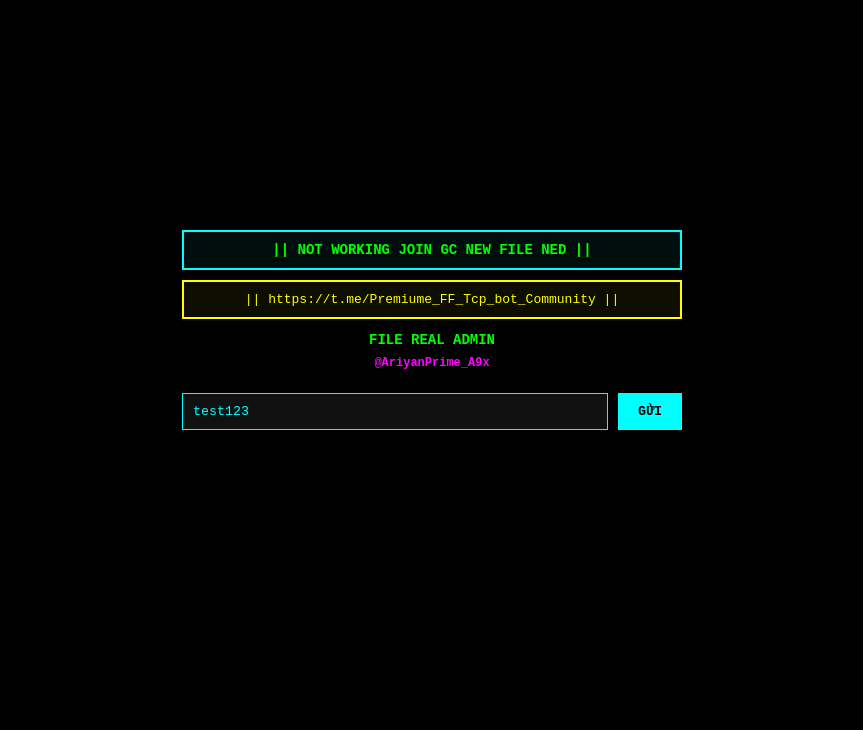
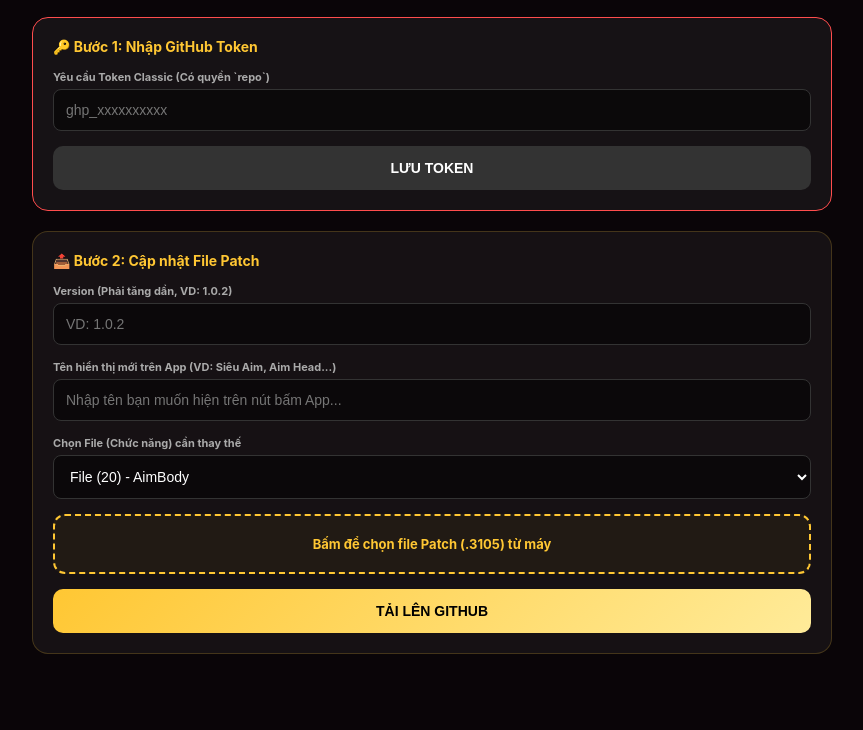
Before and after one commit to lmd140809/MinhDux, a plain HTML site: page public/index.html in a window 1280 px wide. Shown: the part 70-800 px from the top of the page, without its empty margins (208-1071 px from the left). Drawn offline with Linux system fonts and the light colour scheme.

Commit message:
Update index.html

```diff
--- a/public/index.html
+++ b/public/index.html
@@ -3,189 +3,168 @@
 <head>
 <meta charset="UTF-8">
 <meta name="viewport" content="width=device-width, initial-scale=1.0">
-  <title>FF Tool Demo</title>
+<title>MINH DUC — ADMIN PATCH SERVER</title>
 <style>
-    * { margin: 0; padding: 0; box-sizing: border-box; }
-    body {
-      background: #000;
-      font-family: 'Courier New', monospace;
-      color: #0ff;
-      min-height: 100vh;
-      display: flex;
-      align-items: center;
-      justify-content: center;
-      padding: 20px;
-    }
-    .container { width: 100%; max-width: 500px; }
+  :root { --bg: #0a0508; --card: rgba(255,255,255,0.05); --gold: #ffc733; --red: #ff4d4d; --green: #4ade80; --text: #fff; --sub: #aaa; }
+  * { box-sizing: border-box; margin: 0; padding: 0; }
+  body { font-family: -apple-system, sans-serif; background: var(--bg); color: var(--text); padding: 20px; min-height: 100vh; }
+  .container { max-width: 800px; margin: 0 auto; }
+  .header { text-align: center; margin-bottom: 20px; padding-bottom: 20px; border-bottom: 1px solid rgba(255,199,51,0.2); }
+  .header h1 { font-size: 22px; color: var(--gold); letter-spacing: 2px; text-transform: uppercase; }
 
-    /* Khung xanh trên cùng */
-    .top-box {
-      border: 2px solid #0ff;
-      padding: 10px;
-      text-align: center;
-      font-weight: bold;
-      color: #0f0;
-      font-size: 14px;
-      margin-bottom: 10px;
-      background: rgba(0, 255, 255, 0.05);
-    }
+  .card { background: var(--card); border: 1px solid rgba(255,199,51,0.2); border-radius: 16px; padding: 20px; margin-bottom: 20px; }
+  .card h2 { font-size: 14px; color: var(--gold); margin-bottom: 15px; }
+  label { display: block; font-size: 11px; color: var(--sub); margin-bottom: 5px; font-weight: bold; }
+  input[type="text"], input[type="password"], select { width: 100%; padding: 12px; background: rgba(0,0,0,0.5); border: 1px solid #333; border-radius: 8px; color: var(--text); font-size: 14px; margin-bottom: 15px; outline: none; }
+  input:focus { border-color: var(--gold); }
 
-    /* Khung vàng Telegram */
-    .tg-box {
-      border: 2px solid #ff0;
-      padding: 10px;
-      text-align: center;
-      color: #ff0;
-      font-size: 13px;
-      margin-bottom: 10px;
-      background: rgba(255, 255, 0, 0.05);
-    }
+  .file-upload { border: 2px dashed var(--gold); border-radius: 12px; padding: 20px; text-align: center; cursor: pointer; margin-bottom: 15px; background: rgba(255,199,51,0.05); }
+  .file-upload input { display: none; }
+  .file-upload p { color: var(--gold); font-size: 13px; font-weight: bold; }
 
-    /* Chữ xanh lá */
-    .green-text {
-      text-align: center;
-      color: #0f0;
-      font-weight: bold;
-      font-size: 14px;
-      margin: 10px 0;
-      line-height: 1.6;
-    }
-    .pink-text { color: #f0f; font-size: 12px; }
+  .btn { width: 100%; padding: 14px; border: none; border-radius: 10px; font-size: 14px; font-weight: bold; cursor: pointer; }
+  .btn-upload { background: linear-gradient(135deg, #ffc733, #ffeb99); color: black; }
+  .btn:hover { opacity: 0.9; }
 
-    /* Popup thông báo */
-    .popup {
-      background: rgba(0, 0, 0, 0.95);
-      border: 1px solid #333;
-      padding: 20px;
-      margin-top: 20px;
-      display: none;
-    }
-    .popup.show { display: block; }
-
-    .popup-title {
-      font-size: 24px;
-      font-weight: bold;
-      margin-bottom: 15px;
-      padding-bottom: 5px;
-      border-bottom: 3px solid;
-      display: inline-block;
-    }
-    .popup-title.success { color: #0f0; border-color: #0f0; }
-    .popup-title.error { color: #f00; border-color: #f00; }
-    .popup-title.warning { color: #ff0; border-color: #ff0; }
-
-    .popup-message {
-      color: #fff;
-      font-size: 14px;
-      line-height: 1.6;
-      margin-bottom: 20px;
-      white-space: pre-line;
-    }
-
-    .popup-btn {
-      background: #ff0;
-      color: #000;
-      border: none;
-      padding: 10px 30px;
-      font-weight: bold;
-      font-size: 14px;
-      cursor: pointer;
-      float: right;
-    }
-
-    /* Input */
-    .input-area {
-      margin-top: 20px;
-      display: flex;
-      gap: 10px;
-    }
-    .input-area input {
-      flex: 1;
-      padding: 10px;
-      background: #111;
-      border: 1px solid #0ff;
-      color: #0ff;
-      font-family: inherit;
-    }
-    .input-area button {
-      padding: 10px 20px;
-      background: #0ff;
-      color: #000;
-      border: none;
-      font-weight: bold;
-      cursor: pointer;
-      font-family: inherit;
-    }
+  .result { margin-top: 15px; padding: 15px; border-radius: 10px; font-size: 13px; display: none; white-space: pre-wrap; line-height: 1.5; }
+  .result.success { background: rgba(74,222,128,0.15); border: 1px solid var(--green); color: var(--green); display: block; }
+  .result.error { background: rgba(255,77,77,0.15); border: 1px solid var(--red); color: var(--red); display: block; }
 </style>
 </head>
 <body>
 <div class="container">
+  <div class="header"><h1>MINH DUC PATCH SERVER</h1></div>
 
-    <!-- Khung xanh trên cùng -->
-    <div class="top-box">
-      || NOT WORKING JOIN GC NEW FILE NED ||
+  <!-- BẢO MẬT TOKEN -->
+  <div class="card" style="border-color: var(--red);">
+    <h2>🔑 Bước 1: Nhập GitHub Token</h2>
+    <label>Yêu cầu Token Classic (Có quyền `repo`)</label>
+    <input type="password" id="token" placeholder="ghp_xxxxxxxxxx">
+    <button class="btn" style="background:#333; color:white;" onclick="saveToken()">LƯU TOKEN</button>
   </div>
 
-    <!-- Khung vàng Telegram -->
-    <div class="tg-box">
-      || https://t.me/Premiume_FF_Tcp_bot_Community ||
+  <!-- CẬP NHẬT PATCH -->
+  <div class="card">
+    <h2>📤 Bước 2: Cập nhật File Patch</h2>
+
+    <label>Version (Phải tăng dần, VD: 1.0.2)</label>
+    <input type="text" id="patchVersion" placeholder="VD: 1.0.2">
+
+    <label>Tên hiển thị mới trên App (VD: Siêu Aim, Aim Head...)</label>
+    <input type="text" id="patchDisplayName" placeholder="Nhập tên bạn muốn hiện trên nút bấm App...">
+
+    <label>Chọn File (Chức năng) cần thay thế</label>
+    <select id="patchFilename">
+      <option value="OGIOS File (20).3105">File (20) - AimBody</option>
+      <option value="OGIOS File (21).3105">File (21) - AimLock</option>
+      <option value="OGIOS File (22).3105">File (22) - Antiban</option>
+      <option value="OGIOS File (23).3105">File (23) - Nhẹ Tâm</option>
+      <option value="OGIOS File (30).3105">File (30) - Chức năng mới</option>
+    </select>
+
+    <div class="file-upload" onclick="document.getElementById('fileInput').click()">
+      <input type="file" id="fileInput" accept=".3105" onchange="document.getElementById('fileName').textContent = 'Đã chọn: ' + this.files[0].name">
+      <p id="fileName">Bấm để chọn file Patch (.3105) từ máy</p>
     </div>
 
-    <!-- Chữ xanh -->
-    <div class="green-text">
-      FILE REAL ADMIN<br>
-      <span class="pink-text">@AriyanPrime_A9x</span>
+    <button class="btn btn-upload" id="btnUpload" onclick="uploadPatch()">TẢI LÊN GITHUB</button>
+    <div class="result" id="resultUpload"></div>
   </div>
-
-    <!-- Input test -->
-    <div class="input-area">
-      <input id="idInput" placeholder="Nhập ID FF..." value="test123">
-      <button onclick="callApi()">GỬI</button>
-    </div>
-
-    <!-- Popup thông báo -->
-    <div id="popup" class="popup">
-      <div id="popupTitle" class="popup-title">LỖI</div>
-      <div id="popupMessage" class="popup-message">Đang tải...</div>
-      <button class="popup-btn" onclick="closePopup()">OK</button>
-      <div style="clear:both"></div>
-    </div>
-
 </div>
 
 <script>
-    async function callApi() {
-      const id = document.getElementById('idInput').value || 'test123';
-      const url = '/id?unben=' + encodeURIComponent(id);
+  const CONFIG = { owner: "lmd140809", repo: "MinhDux" };
+
+  function saveToken() {
+    localStorage.setItem('gh_token', document.getElementById('token').value.trim());
+    alert('Đã lưu Token!');
+  }
+  function getToken() { return localStorage.getItem('gh_token') || ''; }
+
+  function showResult(msg, type) {
+    const el = document.getElementById('resultUpload');
+    el.textContent = msg; el.className = `result ${type}`;
+  }
+
+  async function uploadPatch() {
+    const token = getToken();
+    const version = document.getElementById('patchVersion').value.trim();
+    const displayName = document.getElementById('patchDisplayName').value.trim();
+    const filename = document.getElementById('patchFilename').value;
+    const file = document.getElementById('fileInput').files[0];
+
+    if (!token) return showResult("❌ Vui lòng lưu Token trước!", "error");
+    if (!version || !file) return showResult("❌ Vui lòng nhập Version và chọn file!", "error");
+
+    document.getElementById('btnUpload').disabled = true;
+    showResult("⏳ Đang xử lý... Vui lòng đợi!", "success");
 
     try {
-        const res = await fetch(url);
-        const data = await res.json();
-        showPopup(data);
-      } catch (e) {
-        showPopup({
-          type: 'error',
-          title: 'LỖI',
-          message: 'Lỗi kết nối mạng\nĐăng nhập máy chủ thất bại: 500'
+      // 1. Tìm và XOÁ bản Release cũ của file này (nếu có) để tránh lỗi trùng Tag
+      const listRes = await fetch(`https://api.github.com/repos/${CONFIG.owner}/${CONFIG.repo}/releases`, {
+        headers: { 'Authorization': `token ${token}`, 'Accept': 'application/vnd.github.v3+json' }
+      });
+
+      if (!listRes.ok) throw new Error("Token không hợp lệ hoặc lỗi mạng.");
+      const releases = await listRes.json();
+
+      for (const rel of releases) {
+        const hasFile = rel.assets.some(a => a.name === filename);
+        if (hasFile) {
+          showResult(`⏳ Đang xoá bản cũ (${rel.name}) để thay thế...`, "success");
+          await fetch(`https://api.github.com/repos/${CONFIG.owner}/${CONFIG.repo}/releases/${rel.id}`, {
+            method: 'DELETE',
+            headers: { 'Authorization': `token ${token}`, 'Accept': 'application/vnd.github.v3+json' }
           });
         }
       }
 
-    function showPopup(data) {
-      const popup = document.getElementById('popup');
-      const title = document.getElementById('popupTitle');
-      const message = document.getElementById('popupMessage');
+      // 2. Tạo Release mới
+      const tagName = `patch-${version}-${Date.now()}`; // Dùng timestamp để không bao giờ trùng Tag
+      const releaseRes = await fetch(`https://api.github.com/repos/${CONFIG.owner}/${CONFIG.repo}/releases`, {
+        method: 'POST',
+        headers: {
+          'Authorization': `token ${token}`,
+          'Accept': 'application/vnd.github.v3+json',
+          'Content-Type': 'application/json'
+        },
+        body: JSON.stringify({
+          tag_name: tagName,
+          name: `Patch Update v${version}`,
+          body: displayName || "Cập nhật mới",
+          draft: false, prerelease: false
+        })
+      });
 
-      title.textContent = data.title || 'THÔNG BÁO';
-      title.className = 'popup-title ' + (data.type || 'success');
-      message.textContent = data.message || 'Không có nội dung';
+      if (!releaseRes.ok) throw new Error("Lỗi tạo Release (Token hoặc trùng Tag).");
+      const releaseData = await releaseRes.json();
 
-      popup.classList.add('show');
+      // 3. Upload file (Ép buộc đổi tên file thành đúng tên cũ)
+      showResult("⏳ Đang tải file lên GitHub...", "success");
+      const renamedFile = new File([file], filename, { type: file.type });
+      const uploadUrl = releaseData.upload_url.replace("{?name,label}", `?name=${encodeURIComponent(filename)}`);
+
+      const fileRes = await fetch(uploadUrl, {
+        method: 'POST',
+        headers: { 'Authorization': `token ${token}`, 'Accept': 'application/vnd.github.v3+json', 'Content-Type': 'application/octet-stream' },
+        body: renamedFile
+      });
+
+      if (!fileRes.ok) throw new Error("Lỗi upload file lên Release.");
+
+      showResult(`✅ THÀNH CÔNG!\nĐã thay file ${filename}.\nTên mới trên App: ${displayName}\nMở App lên bấm Cập nhật là xong!`, "success");
+
+      document.getElementById('patchDisplayName').value = "";
+      document.getElementById('fileInput').value = "";
+      document.getElementById('fileName').textContent = "Bấm để chọn file (.3105)";
+
+    } catch (err) {
+      showResult(`❌ ${err.message}`, "error");
+    } finally {
+      document.getElementById('btnUpload').disabled = false;
     }
-
-    function closePopup() {
-      document.getElementById('popup').classList.remove('show');
   }
+  window.onload = () => document.getElementById('token').value = getToken();
 </script>
 </body>
 </html>
```
Lines whose indentation alone changed are shown as unchanged.
